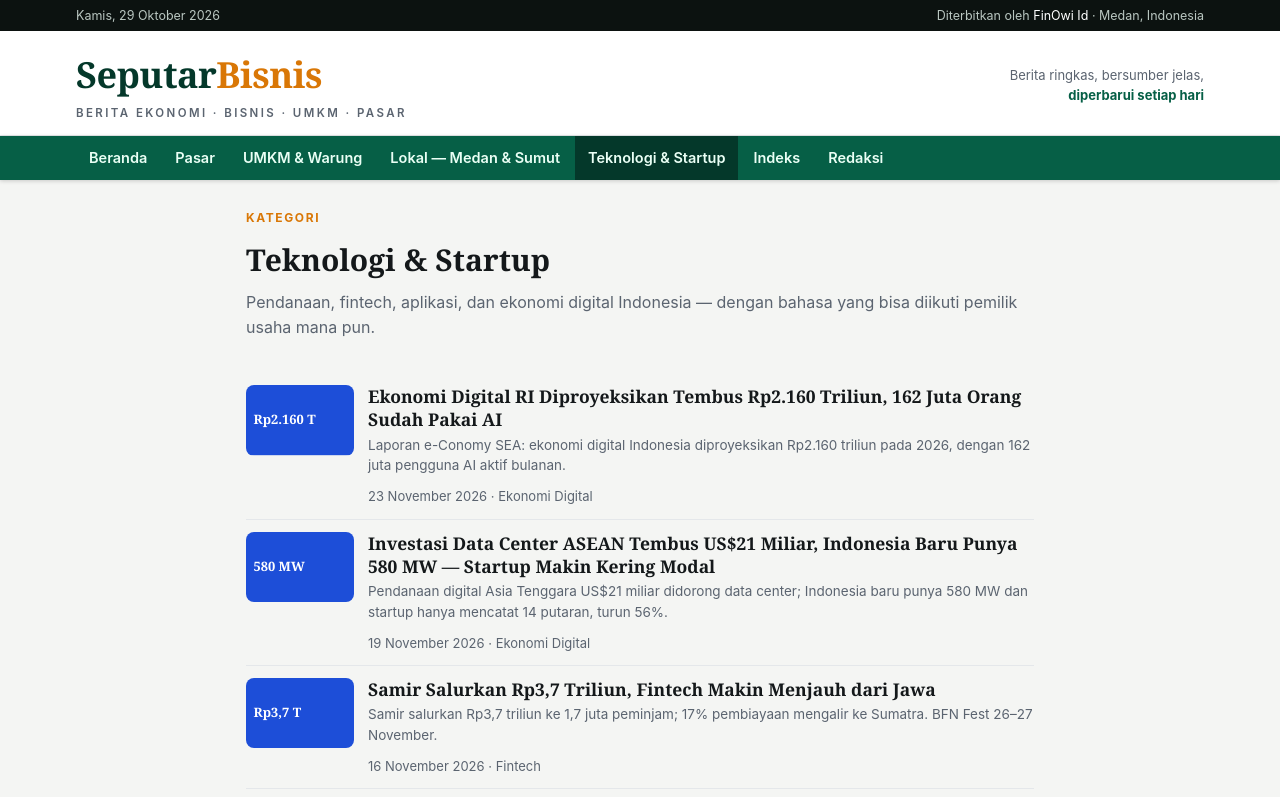
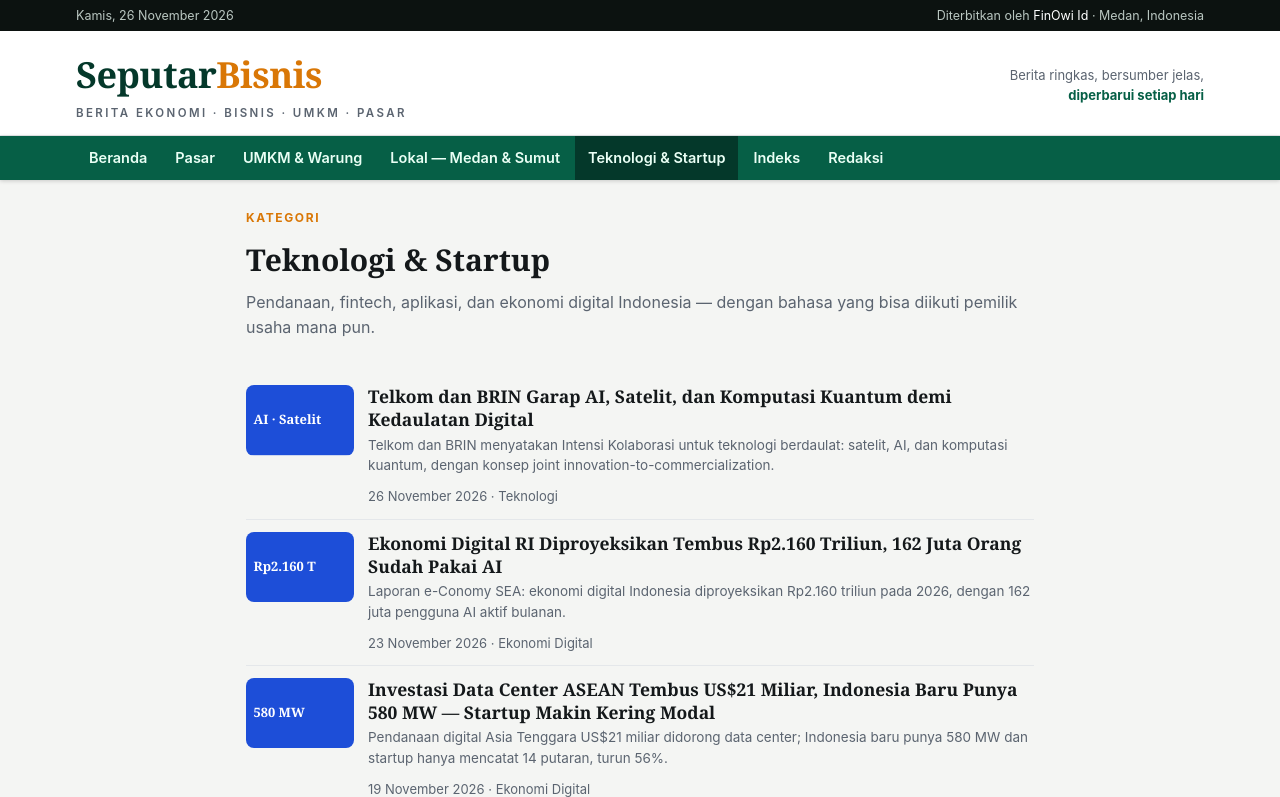
Before and after one commit to FinOwi/seputarbisnis, a plain HTML site: page teknologi/index.html in a window 1280 px wide. Shown: the top 797 px of the page. Drawn offline with Linux system fonts and the light colour scheme.

Commit message:
Edisi Kamis 26 November 2026: IHSG -0,84% & rupiah rekor terlemah Rp18.332, plafon KUR Rp325 T, BULOG Sumut 105% target, Telkom-BRIN AI/satelit/kuantum

```diff
--- a/teknologi/index.html
+++ b/teknologi/index.html
@@ -12,7 +12,7 @@
 <link rel="stylesheet" href="../assets/style.css">
 </head>
 <body>
-<div class="topbar"><div class="wrap"><span>Kamis, 29 Oktober 2026</span><span>Diterbitkan oleh <a href="../tentang.html">FinOwi Id</a> · Medan, Indonesia</span></div></div>
+<div class="topbar"><div class="wrap"><span>Kamis, 26 November 2026</span><span>Diterbitkan oleh <a href="../tentang.html">FinOwi Id</a> · Medan, Indonesia</span></div></div>
 <header class="masthead"><div class="wrap">
   <a class="logo" href="../index.html">Seputar<span>Bisnis</span><small>Berita Ekonomi · Bisnis · UMKM · Pasar</small></a>
   <div class="mast-cta">Berita ringkas, bersumber jelas,<br><b>diperbarui setiap hari</b></div>
@@ -25,6 +25,11 @@
   <h1 style="font-family:var(--serif);font-size:30px;margin:8px 0 6px">Teknologi &amp; Startup</h1>
   <p style="color:var(--muted)">Pendanaan, fintech, aplikasi, dan ekonomi digital Indonesia — dengan bahasa yang bisa diikuti pemilik usaha mana pun.</p>
   <div class="sec"><div class="list">
+        <article>
+      <div class="thumb"><div class="cover"><svg viewBox="0 0 200 130"><rect width="200" height="130" fill="#1d4ed8"/><text x="14" y="72" font-family="Georgia,serif" font-size="24" fill="#fff" font-weight="700">AI · Satelit</text></svg></div></div>
+      <div><h3><a href="telkom-brin-garap-ai-satelit-komputasi-kuantum-kedaulatan-digital-26-november-2026.html">Telkom dan BRIN Garap AI, Satelit, dan Komputasi Kuantum demi Kedaulatan Digital</a></h3>
+      <p>Telkom dan BRIN menyatakan Intensi Kolaborasi untuk teknologi berdaulat: satelit, AI, dan komputasi kuantum, dengan konsep joint innovation-to-commercialization.</p><div class="meta">26 November 2026 · Teknologi</div></div>
+    </article>
         <article>
       <div class="thumb"><div class="cover"><svg viewBox="0 0 200 130"><rect width="200" height="130" fill="#1d4ed8"/><text x="14" y="72" font-family="Georgia,serif" font-size="24" fill="#fff" font-weight="700">Rp2.160 T</text></svg></div></div>
       <div><h3><a href="ekonomi-digital-ri-rp2160-triliun-162-juta-pengguna-ai-23-november-2026.html">Ekonomi Digital RI Diproyeksikan Tembus Rp2.160 Triliun, 162 Juta Orang Sudah Pakai AI</a></h3>
```
